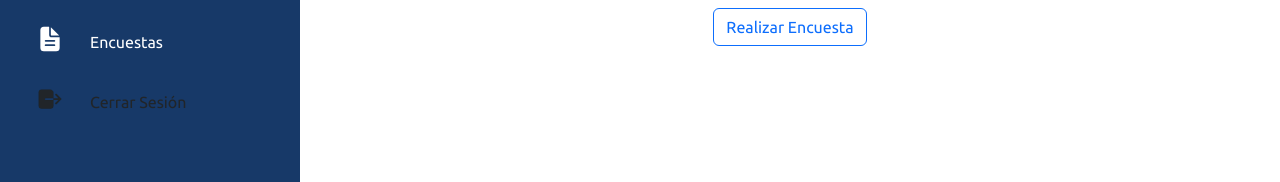
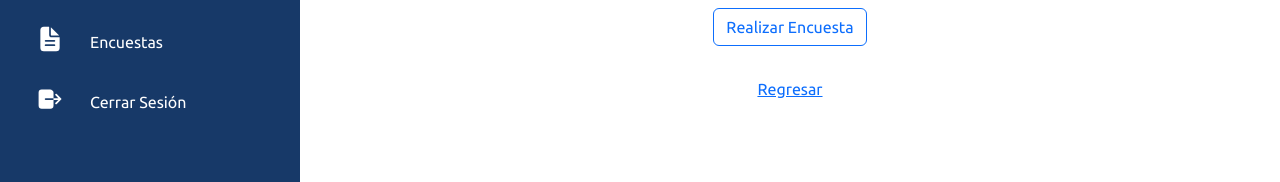
Before and after one commit to jair8choa/svelte-swpit, a Svelte app: page /svelte-swpit/resultados/1/1 in a window 1280 px wide. Shown: the part 148-330 px from the top of the page. Built offline with nearby package versions, Linux system fonts and the light colour scheme; no server answers.

Commit message:
agg boton regresar

```diff
--- a/src/components/Navbar.svelte
+++ b/src/components/Navbar.svelte
@@ -11,11 +11,8 @@
       navigate('/svelte-swpit/', {replace: true})
     }
   };
-  console.log('onMount')
 
   onMount(() => {
-
-
     document.querySelector(".toggle").onclick = function () {
       document.querySelector(".navigation-1").classList.toggle("active");
       document.querySelector(".main").classList.toggle("active");
@@ -34,12 +31,13 @@
     });
   });
 </script>
+<svelte:head />
 
-<svelte:head />
-<div class="navigation-1">
+<Router>
+  <nav class="navigation-1">
     <ul>
       <li>
-      <a href="#">
+        <a href="/svelte-swpit/home">
           <span class="banner-img"> <img src="/svelte-swpit/imgs/halcon.png" alt="" /> </span>
         </a>
       </li>
@@ -56,10 +54,11 @@
         </Link>
       </li>
       <li>
-      <a on:click={cerrarsesion}>
+        <a on:click={cerrarsesion} href="/svelte-swpit">
           <span class="icon"> <ion-icon name="log-out" /> </span>
           <span class="tittle">Cerrar Sesión</span>
         </a>
       </li>
     </ul>
-</div>
+  </nav>
+</Router>
--- a/src/views/Encuesta.svelte
+++ b/src/views/Encuesta.svelte
@@ -96,7 +96,7 @@
             {#each seccion.Preguntas as pregunta, i}
 
                 <div class="card">
-                  <label class="cardName">{pregunta.TituloPregunta}</label>
+                  <p class="cardName">{pregunta.TituloPregunta}</p>
                   <br />
                   <fieldset>
                     {#each pregunta.TipoPregunta.DetTipoPreg as op, j }
--- a/src/views/Resultados.svelte
+++ b/src/views/Resultados.svelte
@@ -88,6 +88,12 @@
       </Link>
     </div>
     <br>
+    <div class="d-flex justify-content-center">
+      <Link to="/svelte-swpit/encuestas">
+        <button class=" centrar btn btn-link" type="submit" value="submit">Regresar</button>
+      </Link>
+    </div>
+    <br>
   </div>
   <Navbar />
 </div>
```
Lines whose indentation alone changed are shown as unchanged.
